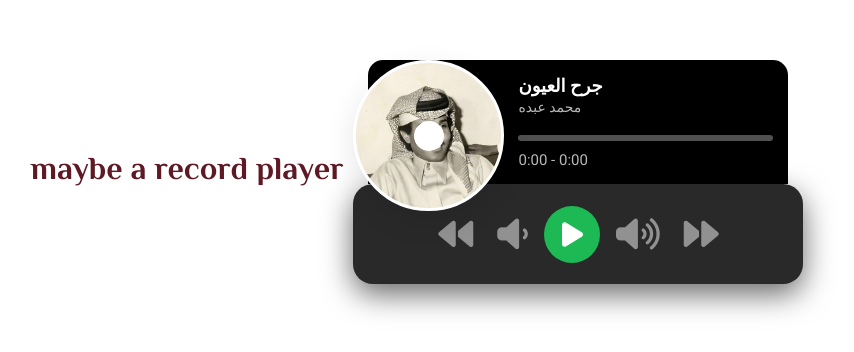
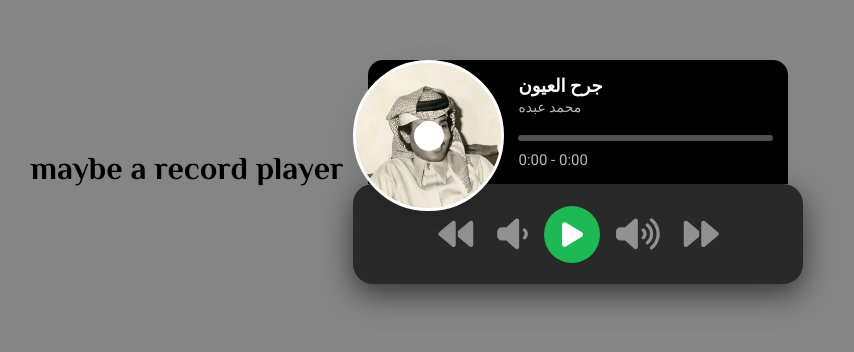
Before and after one commit to Batt89/arabic-version, a plain HTML site: page index.html in a window 1280 px wide. Shown: the part 228-580 px from the top of the page, without its empty margins (218-1072 px from the left). Drawn offline with Linux system fonts and the light colour scheme; a web font is replaced by a local one.

Commit message:
index.html

```diff
--- a/index.html
+++ b/index.html
@@ -12,13 +12,13 @@
     <title>trying something</title>
     <style>
         body {
-            background-color: #ffffff; /* يمكنك تغيير اللون هنا */
+            background-color: #858585; /* يمكنك تغيير اللون هنا */
         }
     </style>
 </head>
 
 <body>
-    <h1 style="text-align: center; font-family: 'El Messiri', sans-serif; margin-top: 20px; color: #5e1925;">maybe a record player</h1>
+    <h1 style="text-align: center; font-family: 'El Messiri', sans-serif; margin-top: 20px; color: #000000;">maybe a record player</h1>
     <div class="container">
         <div class="song-info">
             <div class="artist-name"></div>
```
